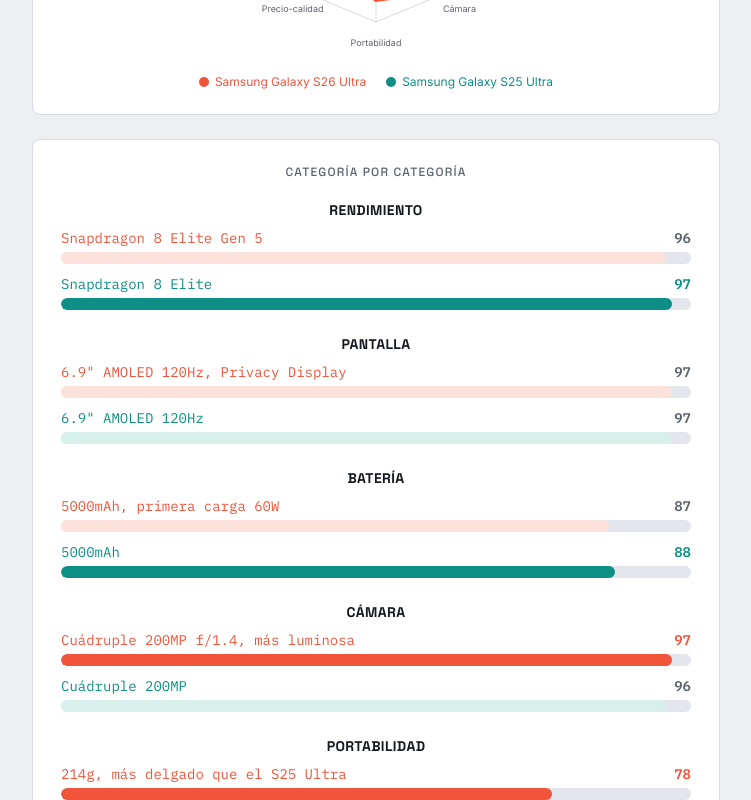
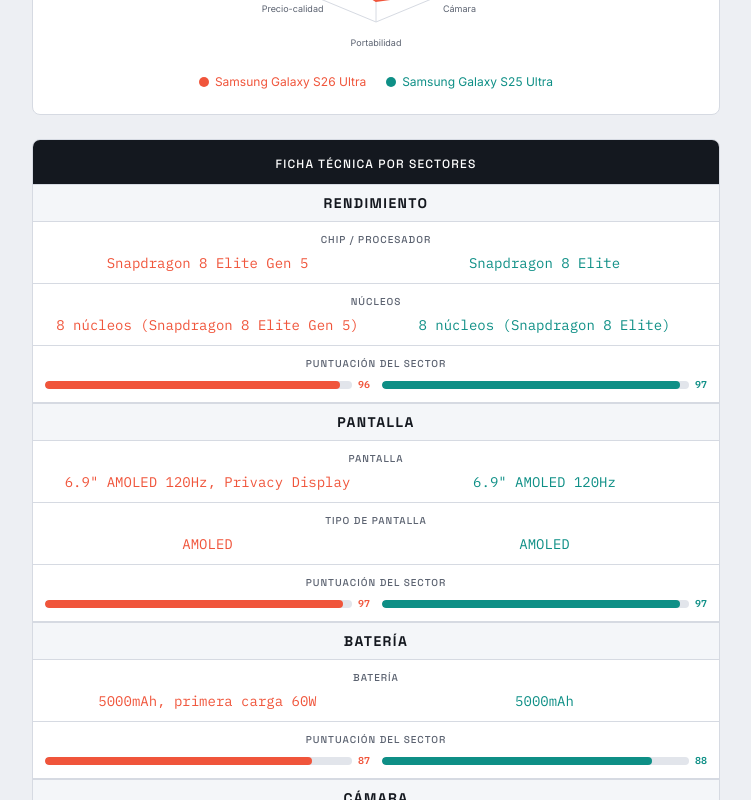
Before and after one commit to Francisco101299/comparador-dispositivos, a React (Vite) app: page /comparar/samsung-galaxy-s26-ultra-vs-samsung-galaxy-s25-ultra in a window 1280 px wide. Shown: the part 1620-2420 px from the top of the page, without its empty margins (264-1015 px from the left). Built offline with nearby package versions, Linux system fonts and the light colour scheme.

Commit message:
Update DuelResult.jsx

```diff
--- a/src/components/DuelResult.jsx
+++ b/src/components/DuelResult.jsx
@@ -1,7 +1,7 @@
 // ============================================================================
 // src/components/DuelResult.jsx
-// Resultado del duelo: primero las tarjetas con fotos, luego los pesos,
-// precios por país, ficha por sectores, votación, veredicto y compartir.
+// Resultado del duelo: tarjetas con fotos, pesos, radar, ficha técnica por
+// sectores (única sección de specs), votación, veredicto y compartir.
 // ============================================================================
 import { useState, useEffect } from "react";
 import { Link } from "react-router-dom";
@@ -12,7 +12,6 @@ import { verdictText } from "../lib/verdict";
 import { COUNTRIES, resolvePrice } from "../lib/pricing";
 import ScoreDial from "./ScoreDial";
 import SpecsTable from "./SpecsTable";
-import DuelBar from "./DuelBar";
 import DeviceIcon from "./DeviceIcon";
 import RadarChart from "./RadarChart";
 import WeightPicker, { DEFAULT_WEIGHTS } from "./WeightPicker";
@@ -140,7 +139,7 @@ export default function DuelResult({ devA, devB, onReset, resetTo = "/" }) {
         </div>
       </div>
 
-      {/* Tarjetas con fotos PRIMERO */}
+      {/* Tarjetas con fotos */}
       <div className="grid grid-cols-2 gap-4 mb-6">
         <div className="rounded-lg p-5 text-center relative" style={{ backgroundColor: "#fff", border: `1px solid ${COLORS.line}` }}>
           {aWins && <Crown size={20} className="absolute -top-2.5 left-1/2 -translate-x-1/2" style={{ color: COLORS.gold }} />}
@@ -196,7 +195,7 @@ export default function DuelResult({ devA, devB, onReset, resetTo = "/" }) {
         </div>
       </div>
 
-      {/* ¿Qué te importa más? (ahora debajo de las fotos) */}
+      {/* ¿Qué te importa más? */}
       <div className="mb-6">
         <WeightPicker weights={weights} onChange={handleWeightsChange} onReset={handleWeightsReset} />
       </div>
@@ -214,15 +213,6 @@ export default function DuelResult({ devA, devB, onReset, resetTo = "/" }) {
             <span className="inline-block w-2.5 h-2.5 rounded-full" style={{ backgroundColor: COLORS.b }} /> {devB.name}
           </span>
         </div>
-      </div>
-
-      <div className="rounded-lg p-4 sm:p-6 mb-6" style={{ backgroundColor: "#fff", border: `1px solid ${COLORS.line}` }}>
-        <div className="text-xs uppercase tracking-widest mb-2 text-center" style={{ color: COLORS.muted, fontFamily: "'Space Grotesk', sans-serif" }}>
-          Categoría por categoría
-        </div>
-        {CATS.map((c) => (
-          <DuelBar key={c.key} label={c.label} scoreA={devA.scores[c.key]} scoreB={devB.scores[c.key]} detailA={devA.details[c.key]} detailB={devB.details[c.key]} />
-        ))}
       </div>
 
       <SpecsTable devA={devA} devB={devB} priceA={priceA} priceB={priceB} />
@@ -310,4 +300,4 @@ export default function DuelResult({ devA, devB, onReset, resetTo = "/" }) {
       )}
     </div>
   );
-                }
+        }
```
